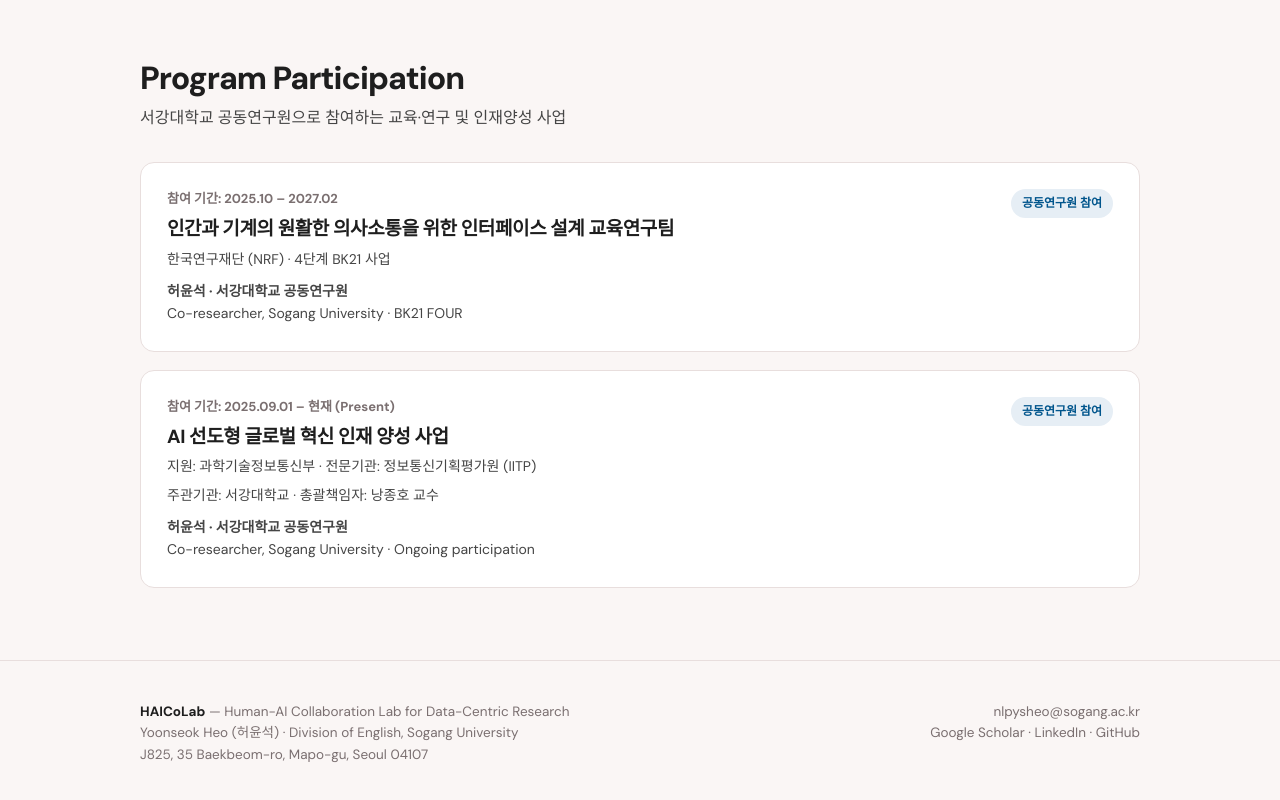
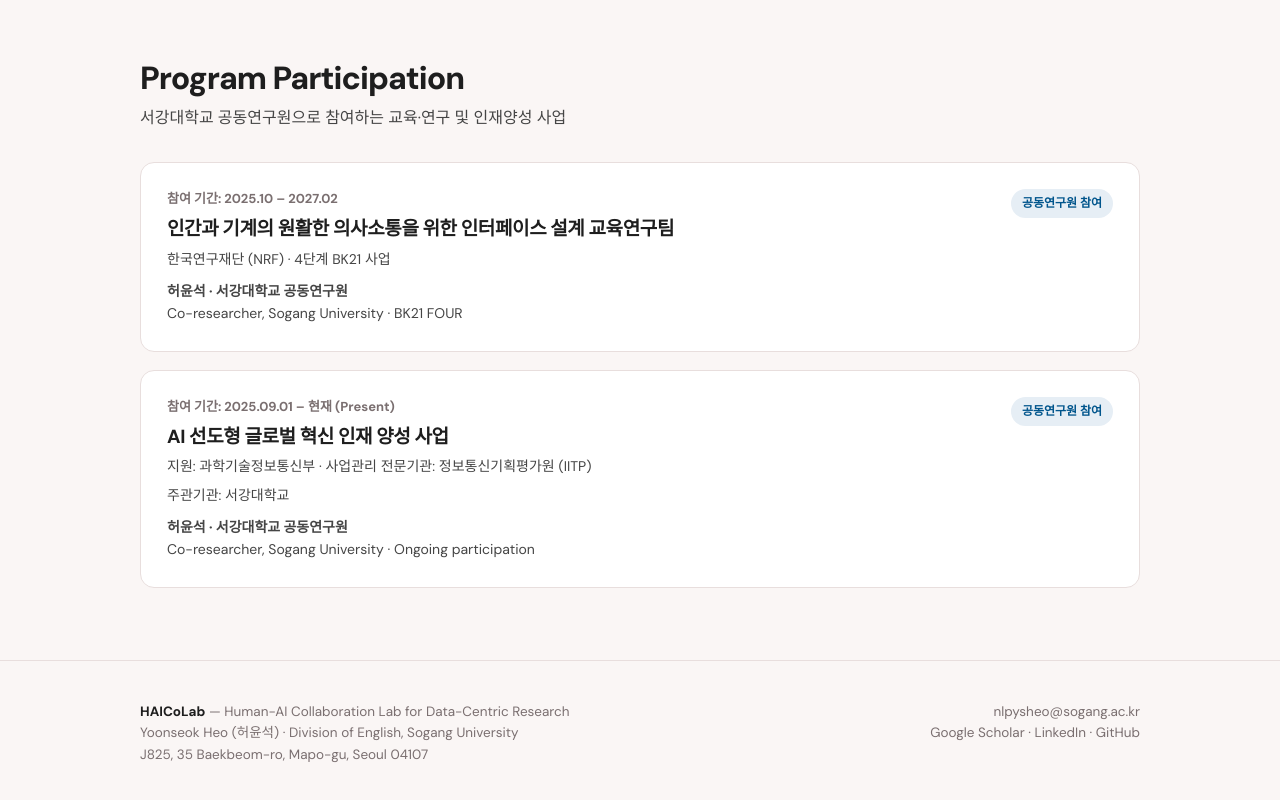
Before and after one commit to HAICoLab/haicolab.github.io, a plain HTML site: page projects.html in a window 1280 px wide. Shown: the part 998-1798 px from the top of the page. Drawn offline with Linux system fonts and the light colour scheme.

Commit message:
Distinguish IITP program management from Sogang leadership

```diff
--- a/projects.html
+++ b/projects.html
@@ -70,8 +70,8 @@
       <div>
         <div class="period">참여 기간: 2025.09.01 – 현재 (Present)</div>
         <h3>AI 선도형 글로벌 혁신 인재 양성 사업</h3>
-        <div class="funder">지원: 과학기술정보통신부 · 전문기관: 정보통신기획평가원 (IITP)</div>
-        <div class="funder">주관기관: 서강대학교 · 총괄책임자: 낭종호 교수</div>
+        <div class="funder">지원: 과학기술정보통신부 · 사업관리 전문기관: 정보통신기획평가원 (IITP)</div>
+        <div class="funder">주관기관: 서강대학교</div>
         <p style="font-size:14px;color:var(--fg2);margin-top:10px"><b>허윤석 · 서강대학교 공동연구원</b><br>Co-researcher, Sogang University · Ongoing participation</p>
       </div>
       <span class="status">공동연구원 참여</span>
```
